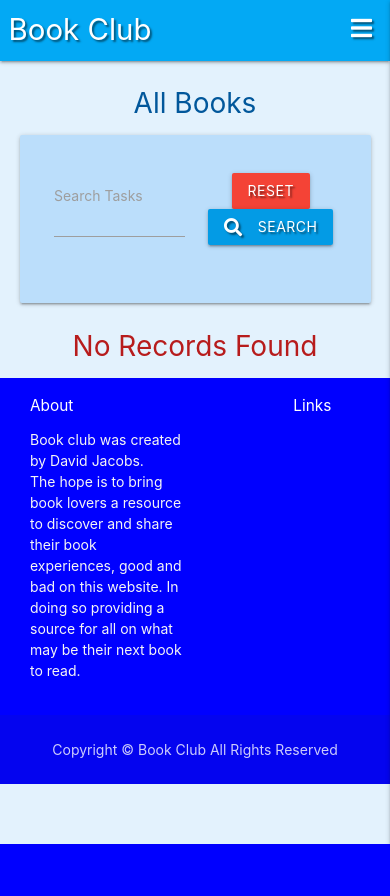
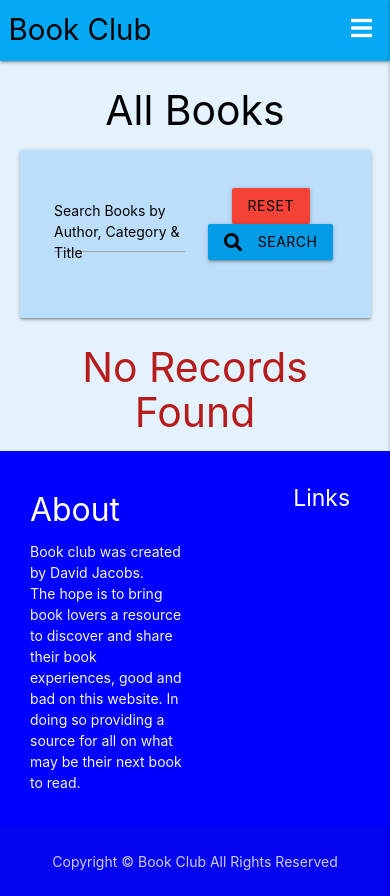
Before and after one commit to Davej66/book-club, a Flask app: page / in a window 390 px wide. Before the commit the page ends 844 px from the top, so only its background shows below. Run offline with Flask 2, Linux system fonts and the light colour scheme; data that the repository does not hold is empty; some libraries are stand-ins or nearby versions.

Commit message:
Updating styles in pages

```diff
--- a/static/css/style.css
+++ b/static/css/style.css
@@ -1,6 +1,13 @@
 /*  Generl */
 body {
     background-color: #e3f2fd;
+    word-wrap: break-word;
+    color: black;
+}
+
+.label {
+    color: black;
+}
 }
 
 .pcolor-text {
@@ -79,243 +86,11 @@ footer.page-footer{
 
 @media screen and (max-width: 992px) {
 
-#myBtn{
-    right: 0;
-}
 
-
-.row.card.large.valign-wrapper{
-    padding: 1.2rem;
-    margin-left: .3rem;
-    margin-bottom: 3rem;
-}
-
-
-h3{
-    padding: 0 5rem;
-}
-
-
-.edit-profile-form .input-field .prefix ~ input{
-    width: calc(100% - 4rem);
-}
-
-
-.card.small {
-    width: 10.5rem;
-    height: 23.3rem;
-    margin: .7rem auto;
-}
-
-
-.card .card-image > img{
-    max-height: 13.43rem;
-    max-width: 10.5rem;
-    min-height: 13.43rem;
-    min-width: 10.5rem;
-}
-
-
-.card .card-action{
-    padding: .8rem 1rem;
-}
-
-
-.card .card-action a:not(.btn):not(.btn-large):not(.btn-small):not(.btn-large):not(.btn-floating){
-    margin-right: 0;
-}
-
-
-.header-box > div{
-    background-color: rgba(250, 250, 240, .4);
-}
 }
 /* //////////////////////////////// Mobile size devices /////////////////////////////////// */
 
 @media screen and (max-width: 568px) {
 
-h3{
-   font-size: 2rem;
-   padding: 0 1rem;
-}
-
-
-h5{
-    font-size: 1.1rem;
-    margin: 0;
-}
-
-
-h4{
-    font-size: 1.4rem;
-}
-
-
-.header-box {
-    background-position: right;
-}
-
-
-.btn-small{
-    font-size: .7rem;
-    margin: 0;
-}
-
-
-.edit-profile-form{
-    margin: 1rem 0;
-}
-
-
-.edit-profile-form .btn-large{
-    margin-left: 1.3rem;
-}
-
-
-.btn-large{
-    min-width: 9.5rem;
-}
-
-
-.row .col .search-form {
-    margin-left: 2rem;
-}
-
-
-.collection-bar{
-    margin: 1rem;
-    padding:.5rem;
-}
-
-
-.book-img-div{
-    text-align: center;
-}
-
-
-#book-detail .row .col.s12{
-    padding: 0 1.5rem 0 1.5rem;
-}
-
-
-.row.card.large.valign-wrapper{
-    margin-left: 0;
-}
-
-
-.col.review-box{
-    padding: 0 1.5rem 1.5rem 1.5rem;
-}
-
-
-.search-form > input[type=text]:not(.browser-default){
-    padding-left: .5rem;
-    padding-right: .5rem;
-    font-size: .8rem;
-    width: 90%;
-}
-
-
-p.addReadMore {
-    text-align: justify;
-    padding: 0 1.1rem;
-}
-
-
-ul.collection-bar li a{
-    font-size: 1rem;
-}
-
-
-.edit-profile-form .input-field .prefix ~ input{
-    width: calc(100% - 3rem);
-}
-
-
-.card.large{
-    height: 400px;
-}
-
-
-#xl-card{
-    height: 600px;
-}
-
-
-span.badge{
-    font-size: .9rem;
-    padding: 0;
-}
-
-
-.modal-trigger{
-    margin-left: 0.5rem;
-}
-
-
-.collection-item-review .row .col{
-    padding: 0;
-}
-
-
-.collection-item-review .title{
-    padding:0 1rem;
-}
-
-
-blockquote{
-    margin-left: 1rem;
-}
-
-
-small.blue-text{
-    padding-left: 1rem;
-}
-
-
-.add-book-btn{
-    text-align: center;
-}
-
-
-.bordered-box{
-    padding: 1rem
-    !important;
-}
-
-
-.add-book-form .row .col.s12{
-    width: 97%;
-    margin-bottom: .8rem;
-}
-
-
-.add-book-form .row .col.s10{
-    margin-bottom: .8rem;
-}
-
-
-.add-book-form .row{
-    margin: 0;
-}
-
-
-.edit-profile-form{
-    position: relative;
-    left: .3rem
-    !important;
-}
-
-
-.edit-profile-form .center-align{
-    /* position: relative; */
-    left: 1rem
-    !important;
-}
-
-
-.review-box .input-field>label{
-    position: unset;
-}
 
 }
--- a/templates/add_category.html
+++ b/templates/add_category.html
@@ -1,7 +1,7 @@
 {% extends "base.html" %}
 {% block content %}
 
-<h3 class="light-blue-text text-darken-4 center-align">Add Category</h3>
+<h3  class="black-text center-align">Add Category</h3>
 
 <div class="row card-panel grey lighten-5">
     <form class="col s12" method="POST" action="{{ url_for('add_category') }}">
--- a/templates/base.html
+++ b/templates/base.html
@@ -4,6 +4,9 @@
 <head>
   <meta charset="UTF-8">
   <meta http-equiv="X-UA-Compatible" content="IE=edge">
+  <meta name="description" content="Book Club">
+  <meta name="keywords" content="books, reading, bestsellers">
+  <meta name="author" content="David Jacobs">
   <meta name="viewport" content="width=device-width, initial-scale=1.0">
   <link rel="stylesheet" href="https://cdnjs.cloudflare.com/ajax/libs/font-awesome/5.13.1/css/all.min.css"
     integrity="sha512-xA6Hp6oezhjd6LiLZynuukm80f8BoZ3OpcEYaqKoCV3HKQDrYjDE1Gu8ocxgxoXmwmSzM4iqPvCsOkQNiu41GA=="
@@ -20,23 +23,23 @@
   <header>
 
     <!-- top navbar -->
-    <nav class="nav-extended text-shadow light-blue">
+    <nav class="nav-extended light-blue">
       <div class="nav-wrapper">
-        <a href="{{ url_for('get_tasks') }}" class="brand-logo" style = "position:relative; left:80px; top:2px; ">  Book Club</a>
+        <a href="{{ url_for('get_tasks') }}" class="brand-logo  black-text" style = "position:relative; left:80px; top:2px; ">  Book Club</a>
 
         <a href="#" data-target="mobile-demo" class="sidenav-trigger right"><i class="fas fa-bars"></i></a>
         <ul class="right hide-on-med-and-down">
-          <li><a href="{{ url_for('get_tasks') }}">Home</a></li>
+          <li><a href="{{ url_for('get_tasks') }}" class="black-text">Home</a></li>
           {% if session.user %}
-          <li><a href="{{ url_for('profile', username=session['user']) }}">Profile</a></li>
-          <li><a href="{{ url_for('add_task') }}">New Book</a></li>
+          <li><a href="{{ url_for('profile', username=session['user']) }}"  class="black-text">Profile</a></li>
+          <li><a href="{{ url_for('add_task') }}" class="black-text">New Book</a></li>
           {% if session.user|lower == "admin"|lower %}
-          <li><a href="{{ url_for('get_categories') }}">Manage Categories</a></li>
+          <li><a href="{{ url_for('get_categories') }}" class="black-text">Manage Categories</a></li>
           {% endif %}
-          <li><a href="{{ url_for('logout') }}">Log Out</a></li>
+          <li><a href="{{ url_for('logout') }}" class="black-text">Log Out</a></li>
           {% else %}
-          <li><a href="{{ url_for('login') }}">Log In</a></li>
-          <li><a href="{{ url_for('register') }}">Register</a></li>
+          <li><a href="{{ url_for('login') }}" class="black-text">Log In</a></li>
+          <li><a href="{{ url_for('register') }}" class="black-text">Register</a></li>
           {% endif %}
         </ul>
       </div>
@@ -46,7 +49,7 @@
     <!-- mobile sidenav -->
     <ul class="sidenav" id="mobile-demo">
       <li>
-        <h4 class="center-align light-blue-text text-darken 4">Task Manager</h4>
+        <h3 class="center-align black-text">Book Club</h3>
       </li>
       <li><a href="{{ url_for('get_tasks') }}">Home</a></li>
       {% if session.user %}
@@ -69,7 +72,7 @@
     {% if messages %}
     {% for message in messages %}
     <div class="row flashes">
-      <h4 class="light-blue lighten-4 center-align">{{ message }}</h4>
+      <h4 class="black-text lighten-4 center-align">{{ message }}</h4>
     </div>
     {% endfor %}
     {% endif %}
@@ -80,14 +83,14 @@
     {% block content %}
 
     {% endblock %}
-    <button onclick="topFunction()" id="myBtn" title="Go to top">Return to Top</button>
+    <button onclick="topFunction()" id="myBtn" title="Go to top">Top</button>
   </main>
 
   <footer class="page-footer">
     <div class="container">
         <div class="row">
             <div class="col s6">
-                <h5 class="white-text">About</h5>
+                <h4 class="white-text">About</h4>
                 <p class="grey-text text-lighten-4">Book club was created by David Jacobs.<br>
                     The hope is to bring book lovers a resource to discover and share their book experiences, good and
                     bad on this website. In doing so providing a source for all on what may be their next book to read.
--- a/templates/categories.html
+++ b/templates/categories.html
@@ -1,7 +1,7 @@
 {% extends "base.html" %}
 {% block content %}
 
-<h3 class="light-blue-text text-darken-4 center-align">Manage Categories</h3>
+<h3  class="black-text center-align">Manage Categories</h3>
 
 <div class="row">
     <div class="col s12 center-align">
--- a/templates/edit_category.html
+++ b/templates/edit_category.html
@@ -1,7 +1,7 @@
 {% extends "base.html" %}
 {% block content %}
 
-<h3 class="light-blue-text text-darken-4 center-align">Edit Category</h3>
+<h3  class="black-text center-align">Edit Category</h3>
 
 <div class="row card-panel grey lighten-5">
     <form class="col s12" method="POST" action="{{ url_for('edit_category', category_id=category._id) }}">
--- a/templates/tasks.html
+++ b/templates/tasks.html
@@ -1,19 +1,19 @@
 {% extends "base.html" %}
 {% block content %}
 
-<h3 class="light-blue-text text-darken-4 center-align">All Books</h3>
+<h3 class="Black-text center-align">All Books</h3>
 
 <div class="row card-panel panel-color white-text lighten-5">
     <form action="{{ url_for('search') }}" method="post" class="col s12">
         <div class="row valign-wrapper center-align">
             <div class="input-field col s12 m8">
-                <i class="fas fa-search-prefix white-text text-darken-4"></i>
+                <i class="fas fa-search-prefix "></i>
                 <input type="text" name="query" id="query" minlength="3" class="validate" required>
-                <label for="query">Search Tasks</label>
+                <label for="query" class="black-text">Search Books by Author, Category & Title</label>
             </div>
             <div class="col s12 m4">
-                <a href="{{ url_for('get_tasks') }}" class="red btn text-shadow">Reset</a>
-                <button type="submit" class="light-blue darken-1 btn text-shadow">
+                <a href="{{ url_for('get_tasks') }}" class="red btn black-text">Reset</a>
+                <button type="submit" class="light-blue darken-1 btn black-text">
                     <i class="fas fa-search left"></i>Search
                 </button>
             </div>
@@ -22,19 +22,19 @@
 </div>
 
 {% if tasks|length > 0 %}
-<ul class="row">
+<ul class="row container-fluid">
 
     <li>
-        <div class="row ">
+        <div class="row">
             <div class="row">
                 <div class="row">
                     {% for task in tasks %}
-                    <div class="col s12 m3">
-                        <div class="card large light-blue darken-4 text-shadow center-align">
+                    <div class="col m3">
+                        <div class="card large light-blue darken-4 center-align">
                             <div class="card-image center-align">
-                                <img src="{{ task.book_cover }}">
+                                <img src="{{ task.book_cover }}" alt="{{ task.book_name }} book cover">
                             </div>
-                            <div class="card-content white-text">
+                            <div class="card-content white-text ">
                                 <span class="card-title">{{ task.book_name }}
                                 {% if task.is_bseller == "on" %}
                                 <i class="fas fa-exclamation-circle light-blue-text text-lighten-2 tooltipped"
@@ -45,12 +45,12 @@
                             <div class="card-action">
                                 {% if session.user|lower == task.created_by|lower or session.user|lower == "admin"|lower %}
                                 <a href="{{ url_for('delete_task', task_id=task._id) }}"
-                                    class="btn-small green accent-4">Delete</a>
+                                    class="btn-small green accent-4 black-text">Delete</a>
                                 <a href="{{ url_for('edit_task', task_id=task._id) }}"
-                                    class="btn-small light-blue lighten-1">Edit</a>
+                                    class="btn-small light-blue lighten-1 black-text">Edit</a>
                                 {% endif %}
                                 <a href="{{ url_for('get_book', task_id=task._id) }}"
-                                    class="btn-small light-yellow lighten-1">More</a>
+                                    class="btn-small green lighten-1 black-text">More</a>
                             </div>
                         </div>
                     </div>
```
Also changed, not shown: templates/add_task.html (+9 -9 lines), templates/edit_task.html (+14 -14 lines), templates/get_book.html (+4 -4 lines), templates/profile.html (+4 -4 lines).
